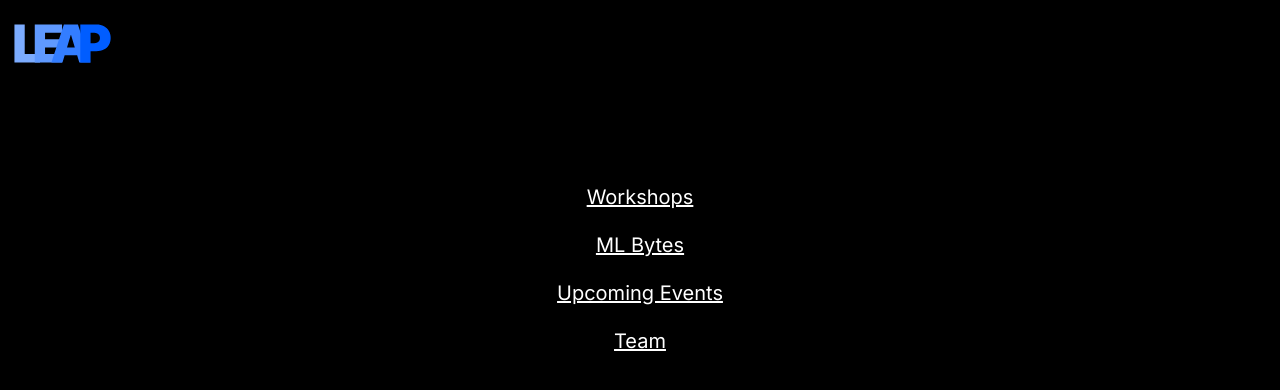
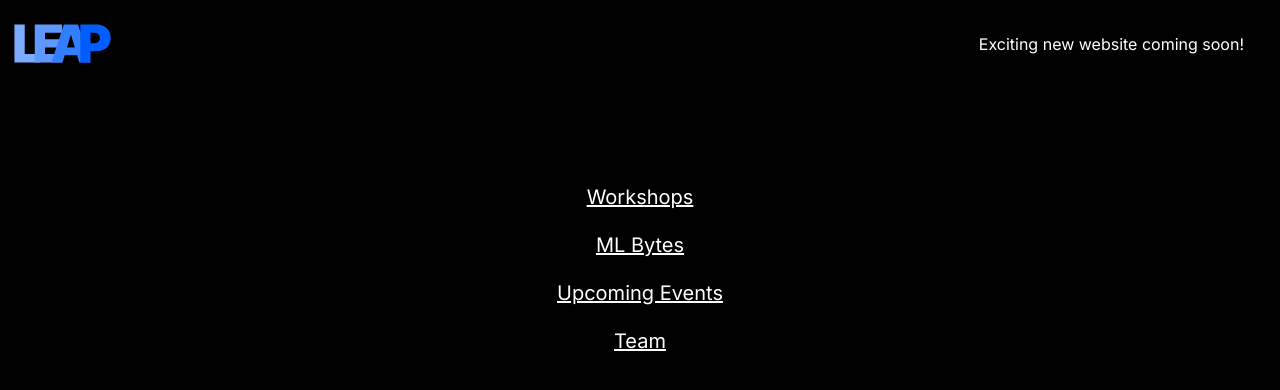
Before and after one commit to LEAP-AI-Plaksha/leap-ai-plaksha, a Next.js app: page / in a window 1280 px wide. Shown: the top 390 px of the page. Built offline with nearby package versions, Linux system fonts and the light colour scheme.

Commit message:
add exciting new website

```diff
--- a/components/Topnav.tsx
+++ b/components/Topnav.tsx
@@ -3,10 +3,12 @@ import leap_logo from "@/media/images/leap_logo.svg";
 import Link from "next/link";
 const TopNav = () => {
   return (
-    <div className="p-3">
+    <div className="p-3 flex justify-between items-stretch">
       <Link href="/">
         <Image src={leap_logo} width={100} alt="Picture of the author" />
       </Link>
+
+      <div className="self-center mr-6">Exciting new website coming soon!</div>
     </div>
   );
 };
```
